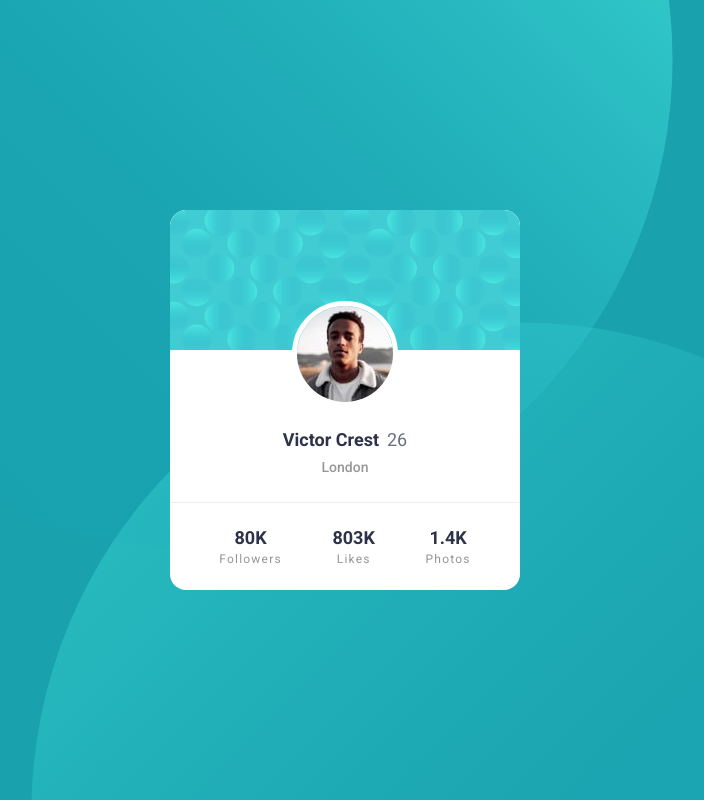
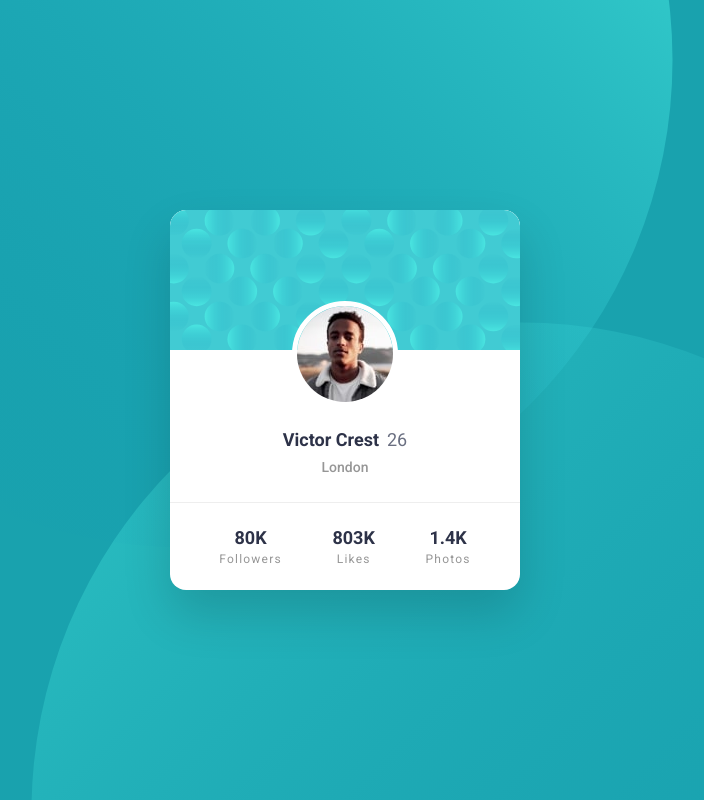
Before and after one commit to mihajlo-cirikovacki/profile-card-component, a website: page index.html in a window 1280 px wide. Shown: the whole page, without its empty margins (295-999 px from the left). Drawn offline with Linux system fonts and the light colour scheme.

Commit message:
Added box-shadow on card

```diff
--- a/app/scss/components/profile-card.scss
+++ b/app/scss/components/profile-card.scss
@@ -29,6 +29,7 @@
   border-radius: 1.6rem;
   cursor: pointer;
   overflow: hidden;
+  box-shadow: 0 2.4rem 4.8rem rgba(0, 0, 0, 0.15);
 
   // Phone Landscape:
   @include respond(phone-landscape) {
```
Also changed, not shown: dist/style.css, 1 other file.
